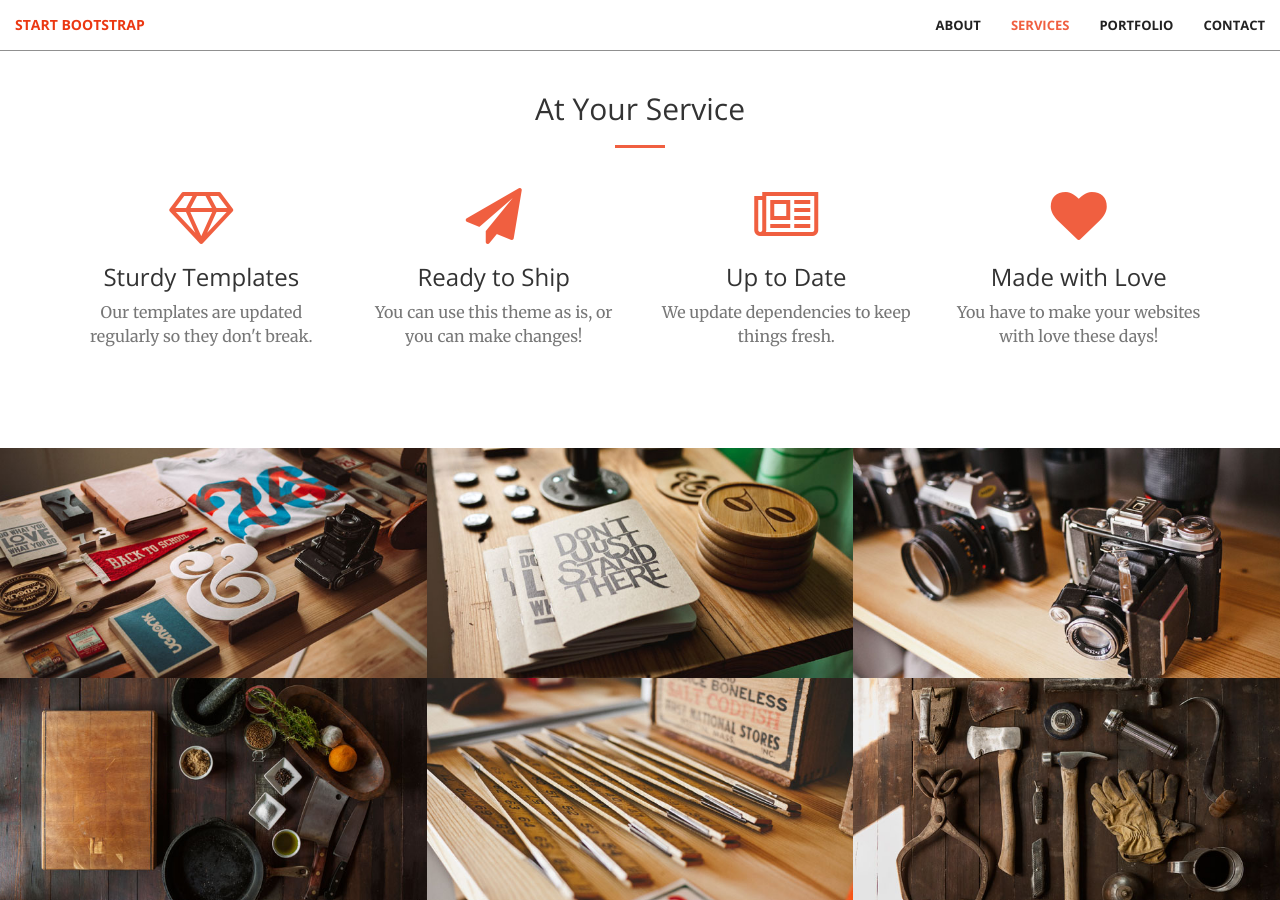
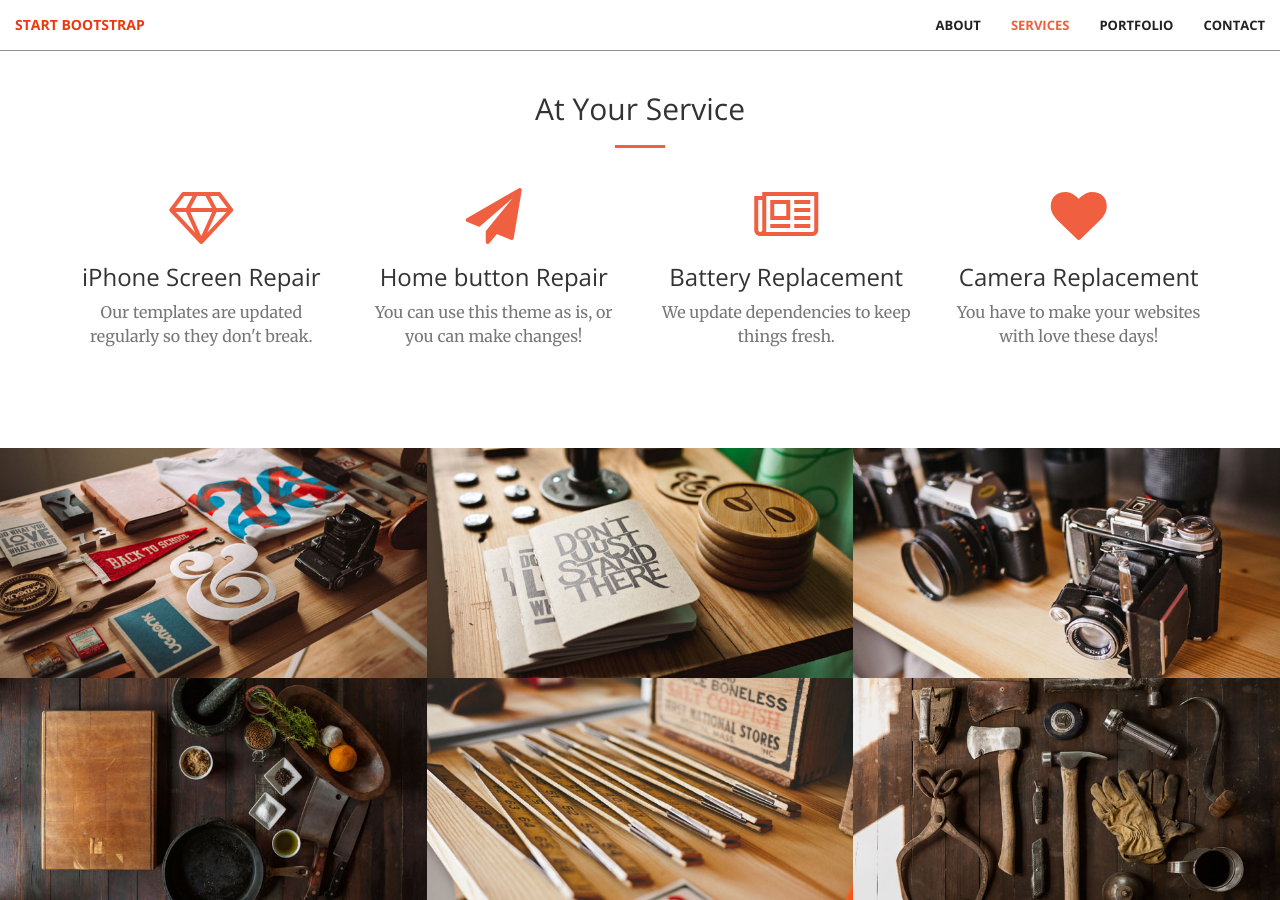
Before and after one commit to SuhaibElkomy/613iphonerepair, a Jekyll site: the page built from index.html, in a window 1280 px wide and 900 px high, scrolled down 1326 px. Built offline with Jekyll 4.4.1, drawn with Linux system fonts in a browser that asks for light colours.

Commit message:
Update services.html

```diff
--- a/_includes/services.html
+++ b/_includes/services.html
@@ -12,28 +12,28 @@
             <div class="col-lg-3 col-md-6 text-center">
                 <div class="service-box">
                     <i class="fa fa-4x fa-diamond wow bounceIn text-primary"></i>
-                    <h3>Sturdy Templates</h3>
+                    <h3>iPhone Screen Repair</h3>
                     <p class="text-muted">Our templates are updated regularly so they don't break.</p>
                 </div>
             </div>
             <div class="col-lg-3 col-md-6 text-center">
                 <div class="service-box">
                     <i class="fa fa-4x fa-paper-plane wow bounceIn text-primary" data-wow-delay=".1s"></i>
-                    <h3>Ready to Ship</h3>
+                    <h3>Home button Repair</h3>
                     <p class="text-muted">You can use this theme as is, or you can make changes!</p>
                 </div>
             </div>
             <div class="col-lg-3 col-md-6 text-center">
                 <div class="service-box">
                     <i class="fa fa-4x fa-newspaper-o wow bounceIn text-primary" data-wow-delay=".2s"></i>
-                    <h3>Up to Date</h3>
+                    <h3>Battery Replacement</h3>
                     <p class="text-muted">We update dependencies to keep things fresh.</p>
                 </div>
             </div>
             <div class="col-lg-3 col-md-6 text-center">
                 <div class="service-box">
                     <i class="fa fa-4x fa-heart wow bounceIn text-primary" data-wow-delay=".3s"></i>
-                    <h3>Made with Love</h3>
+                    <h3>Camera Replacement</h3>
                     <p class="text-muted">You have to make your websites with love these days!</p>
                 </div>
             </div>
```
